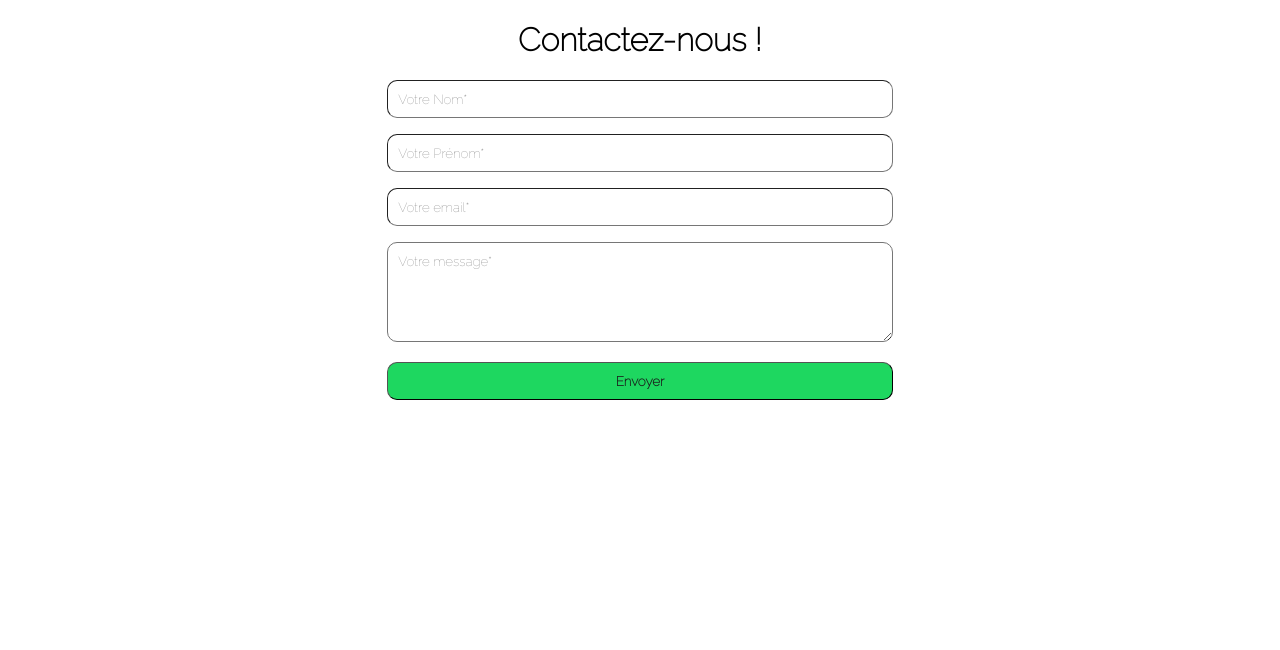
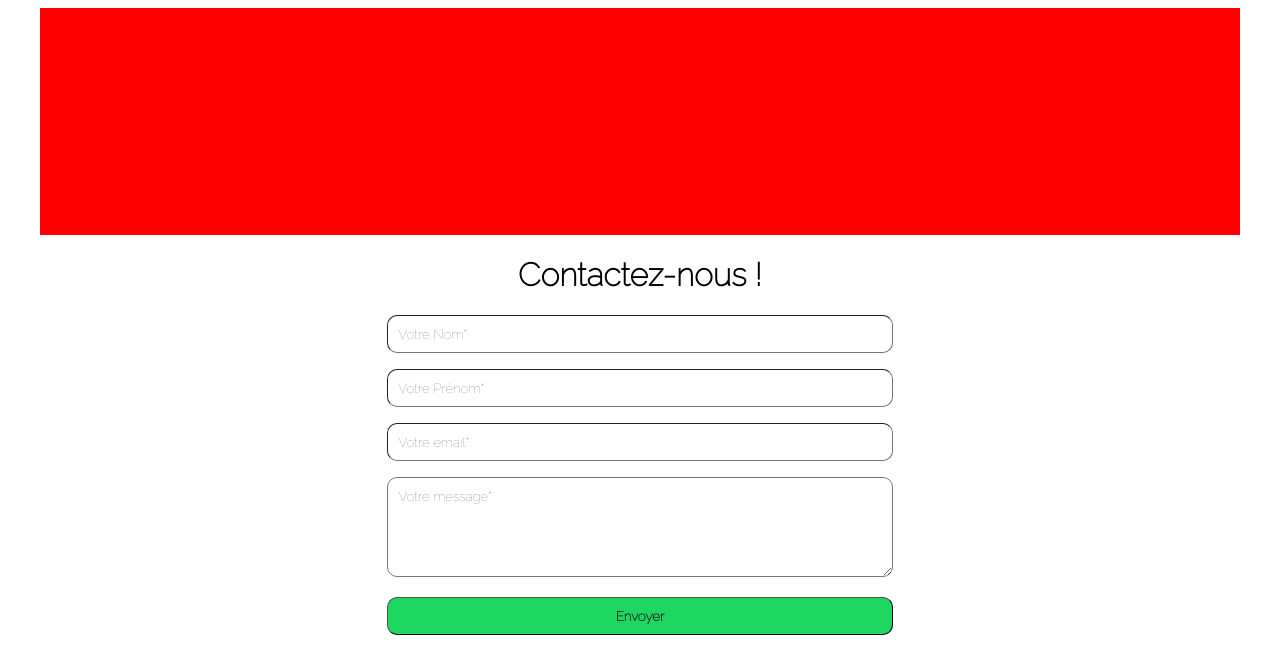
Before and after one commit to Alexisvib/Projet-1-Wild-Au-son-vert, a PHP site: page /form.php in a window 1280 px wide. Shown: the top 650 px of the page. Run offline with PHP 8.4, Linux system fonts and the light colour scheme.

Commit message:
First try carroussel

```diff
--- /dev/null
+++ b/carroussel.php
@@ -0,0 +1,5 @@
+<div class="container-caroussel">
+    <div class="carroussel-bloc-around"> </div>
+    <div class="carroussel-bloc"> </div>
+    <div class="carroussel-bloc-around"> </div>
+</div>
--- a/form.php
+++ b/form.php
@@ -12,6 +12,7 @@
   <link href="https://fonts.googleapis.com/css2?family=Raleway:wght@100&display=swap" rel="stylesheet">
   </head>
   <body>
+    <?php require('carroussel.php')?>
     <h1 class="title-contact">Contactez-nous !</h1>
     <div class="Bloc-container">
             <div class="Bloc"></div>
--- a/styles.css
+++ b/styles.css
@@ -93,6 +93,22 @@
     font-weight: bolder;
 }
 
-#submit:hover {
+#submit:hover{
     transform: scale(1.1);
 }
+
+/* ATTENTION MON CSS CAROUSSEL COMMENCE LA */
+.container-caroussel{
+    display:flex;
+}
+
+.carroussel-bloc-around{
+    flex:2%;
+}
+
+.carroussel-bloc{
+    flex:96%;
+    max-width: var(--container-width);
+    height:227px;
+    background-color: #ff0000;
+}
```
